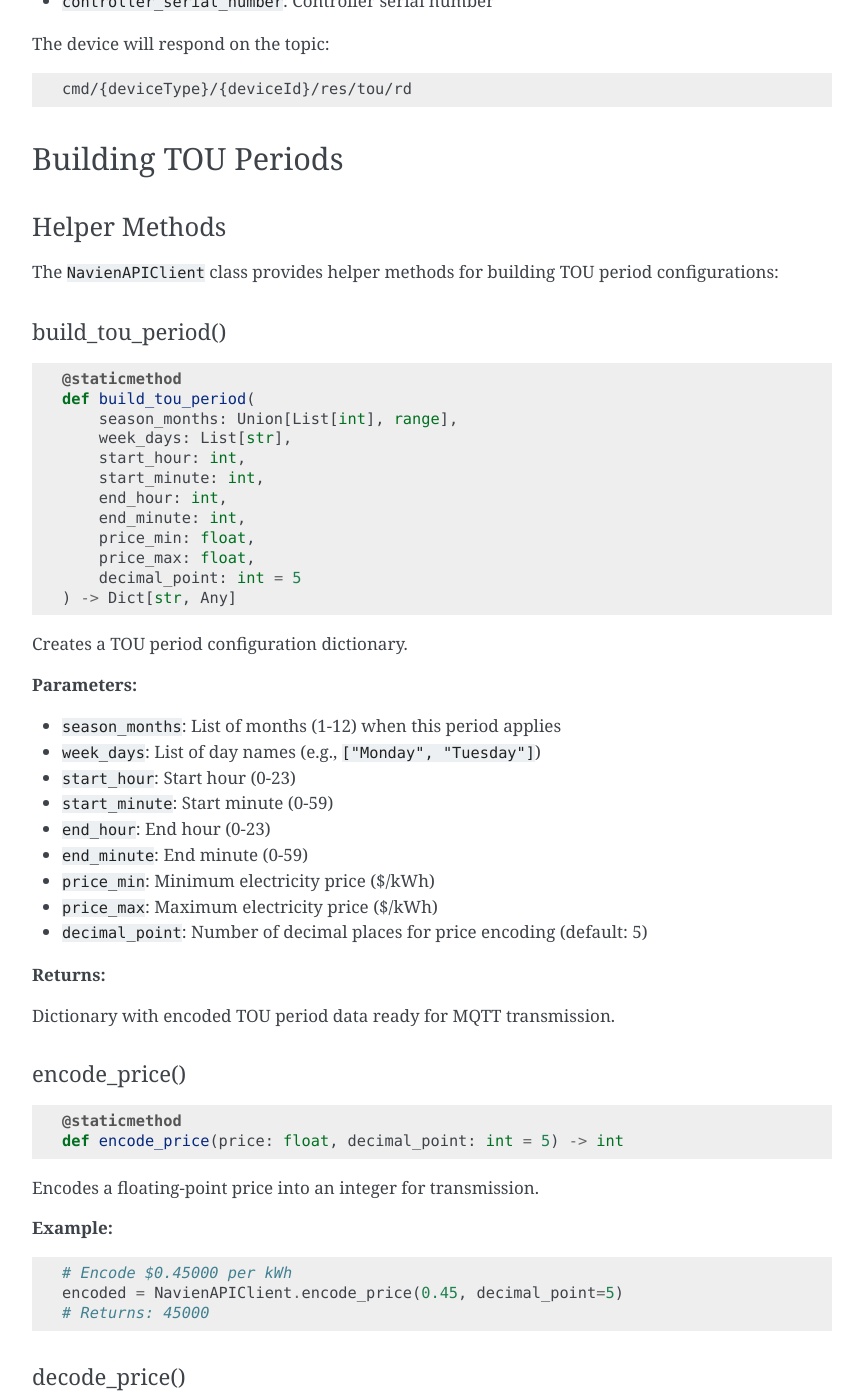
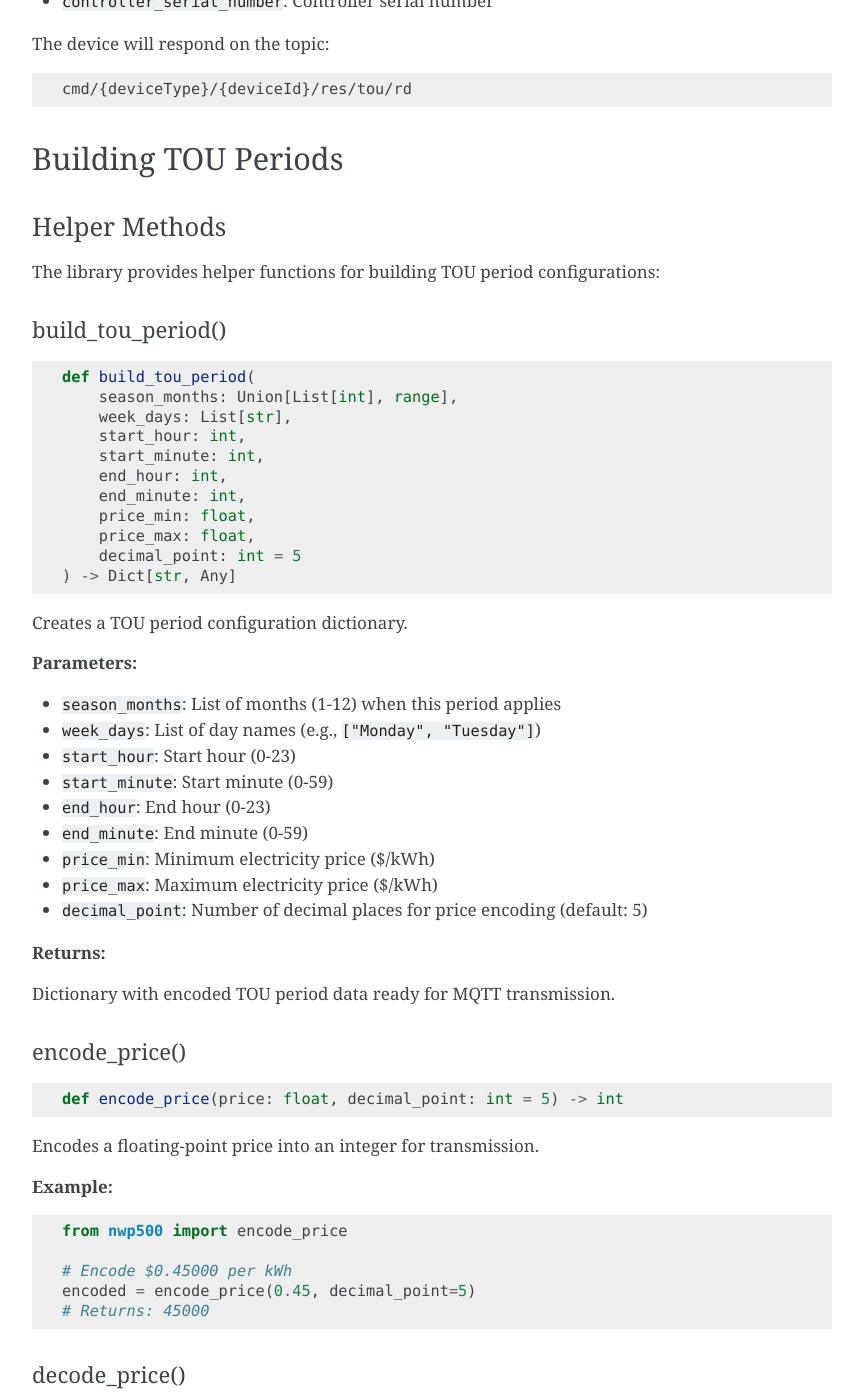
Before and after one commit to eman/nwp500-python, a Sphinx documentation site: the page built from docs/guides/time_of_use.rst, in a window 1280 px wide and 1400 px high, scrolled down 5008 px. Shown: the whole window, without its empty margins (338-1201 px from the left). Built offline with Sphinx 7.4.7, drawn with Linux system fonts in a browser that asks for light colours; some of the changed text lies outside the part shown.

Commit message:
Remove backward compatibility aliases and update to use standalone functions
- Remove CMD_* backward compatibility aliases from constants.py
- Remove cli.py backward compatibility wrapper module
- Update setup.cfg entry point to use nwp500.cli.__main__:run directly
- Update all examples to use CommandCode enum instead of CMD_* aliases
- Update examples to use standalone functions (build_tou_period, encode_price,
  decode_price, encode_week_bitfield, decode_week_bitfield) instead of
  NavienAPIClient.* static methods
- Update documentation to reference standalone functions
- Fix deprecated method name (set_dhw_operation_setting -> set_dhw_mode)
- Remove broken relative links from README.rst
- Add Read the Docs and GitHub links to README.rst header

This is a maintenance release cleanup removing deprecated backward
compatibility layers that are no longer needed.

```diff
--- a/docs/guides/reservations.rst
+++ b/docs/guides/reservations.rst
@@ -299,6 +299,7 @@ Request the current reservation schedule from the device:
 
    import asyncio
    from typing import Any
+   from nwp500 import decode_week_bitfield
 
    async def read_schedule():
        async with NavienAuthClient(email, password) as auth:
@@ -327,7 +328,7 @@ Request the current reservation schedule from the device:
                print(f"Number of entries: {len(entries)}")
 
                for idx, entry in enumerate(entries, 1):
-                   days = NavienAPIClient.decode_week_bitfield(
+                   days = decode_week_bitfield(
                        entry.get("week", 0)
                    )
                    hour = entry.get("hour", 0)
@@ -633,7 +634,7 @@ Full working example with error handling and response monitoring:
                print(f"Active entries: {len(entries)}\n")
 
                for idx, entry in enumerate(entries, 1):
-                   days = NavienAPIClient.decode_week_bitfield(
+                   days = decode_week_bitfield(
                        entry["week"]
                    )
                    print(f"Entry {idx}: {entry['hour']:02d}:"
--- a/docs/guides/time_of_use.rst
+++ b/docs/guides/time_of_use.rst
@@ -288,14 +288,13 @@ Building TOU Periods
 Helper Methods
 ~~~~~~~~~~~~~~
 
-The ``NavienAPIClient`` class provides helper methods for building TOU period configurations:
+The library provides helper functions for building TOU period configurations:
 
 build_tou_period()
 """"""""""""""""""
 
 .. code-block:: python
 
-    @staticmethod
     def build_tou_period(
         season_months: Union[List[int], range],
         week_days: List[str],
@@ -331,7 +330,6 @@ encode_price()
 
 .. code-block:: python
 
-    @staticmethod
     def encode_price(price: float, decimal_point: int = 5) -> int
 
 Encodes a floating-point price into an integer for transmission.
@@ -340,8 +338,10 @@ Encodes a floating-point price into an integer for transmission.
 
 .. code-block:: python
 
+    from nwp500 import encode_price
+
     # Encode $0.45000 per kWh
-    encoded = NavienAPIClient.encode_price(0.45, decimal_point=5)
+    encoded = encode_price(0.45, decimal_point=5)
     # Returns: 45000
 
 decode_price()
@@ -349,7 +349,6 @@ decode_price()
 
 .. code-block:: python
 
-    @staticmethod
     def decode_price(encoded_price: int, decimal_point: int = 5) -> float
 
 Decodes an integer price back to floating-point.
@@ -358,8 +357,10 @@ Decodes an integer price back to floating-point.
 
 .. code-block:: python
 
+    from nwp500 import decode_price
+
     # Decode price from device
-    price = NavienAPIClient.decode_price(45000, decimal_point=5)
+    price = decode_price(45000, decimal_point=5)
     # Returns: 0.45
 
 encode_week_bitfield()
@@ -367,7 +368,6 @@ encode_week_bitfield()
 
 .. code-block:: python
 
-    @staticmethod
     def encode_week_bitfield(day_names: List[str]) -> int
 
 Encodes a list of day names into a bitfield.
@@ -386,8 +386,10 @@ Encodes a list of day names into a bitfield.
 
 .. code-block:: python
 
+    from nwp500 import encode_week_bitfield
+
     # Weekdays only
-    bitfield = NavienAPIClient.encode_week_bitfield([
+    bitfield = encode_week_bitfield([
         "Monday", "Tuesday", "Wednesday", "Thursday", "Friday"
     ])
     # Returns: 0b0111110 = 62
@@ -397,7 +399,6 @@ decode_week_bitfield()
 
 .. code-block:: python
 
-    @staticmethod
     def decode_week_bitfield(bitfield: int) -> List[str]
 
 Decodes a bitfield back into a list of day names.
@@ -406,8 +407,10 @@ Decodes a bitfield back into a list of day names.
 
 .. code-block:: python
 
+    from nwp500 import decode_week_bitfield
+
     # Decode weekday bitfield
-    days = NavienAPIClient.decode_week_bitfield(62)
+    days = decode_week_bitfield(62)
     # Returns: ["Monday", "Tuesday", "Wednesday", "Thursday", "Friday"]
 
 Usage Examples
@@ -446,7 +449,7 @@ Configure two rate periods - off-peak and peak pricing:
             controller_serial = feature.controllerSerialNumber
 
             # Define off-peak period (midnight to 2 PM, weekdays)
-            off_peak = NavienAPIClient.build_tou_period(
+            off_peak = build_tou_period(
                 season_months=range(1, 13),  # All months
                 week_days=["Monday", "Tuesday", "Wednesday", "Thursday", "Friday"],
                 start_hour=0,
@@ -459,7 +462,7 @@ Configure two rate periods - off-peak and peak pricing:
             )
 
             # Define peak period (3 PM to 8 PM, weekdays)
-            peak = NavienAPIClient.build_tou_period(
+            peak = build_tou_period(
                 season_months=range(1, 13),
                 week_days=["Monday", "Tuesday", "Wednesday", "Thursday", "Friday"],
                 start_hour=15,
@@ -502,7 +505,7 @@ Configure different rates for summer and winter:
             # ... get controller_serial (same as Example 1) ...
 
             # Summer off-peak (June-September, all day except 2-8 PM)
-            summer_off_peak = NavienAPIClient.build_tou_period(
+            summer_off_peak = build_tou_period(
                 season_months=[6, 7, 8, 9],
                 week_days=["Monday", "Tuesday", "Wednesday", "Thursday", "Friday"],
                 start_hour=0,
@@ -515,7 +518,7 @@ Configure different rates for summer and winter:
             )
 
             # Summer peak (June-September, 2-8 PM)
-            summer_peak = NavienAPIClient.build_tou_period(
+            summer_peak = build_tou_period(
                 season_months=[6, 7, 8, 9],
                 week_days=["Monday", "Tuesday", "Wednesday", "Thursday", "Friday"],
                 start_hour=14,
@@ -528,7 +531,7 @@ Configure different rates for summer and winter:
             )
 
             # Winter rates (October-May)
-            winter_off_peak = NavienAPIClient.build_tou_period(
+            winter_off_peak = build_tou_period(
                 season_months=[10, 11, 12, 1, 2, 3, 4, 5],
                 week_days=["Monday", "Tuesday", "Wednesday", "Thursday", "Friday"],
                 start_hour=0,
@@ -540,7 +543,7 @@ Configure different rates for summer and winter:
                 decimal_point=5
             )
 
-            winter_peak = NavienAPIClient.build_tou_period(
+            winter_peak = build_tou_period(
                 season_months=[10, 11, 12, 1, 2, 3, 4, 5],
                 week_days=["Monday", "Tuesday", "Wednesday", "Thursday", "Friday"],
                 start_hour=17,
@@ -571,6 +574,8 @@ Query the device for its current TOU configuration:
 
 .. code-block:: python
 
+    from nwp500 import decode_week_bitfield, decode_price
+
     async def check_tou_settings():
         async with NavienAuthClient("user@example.com", "password") as auth_client:
             api_client = NavienAPIClient(auth_client=auth_client)
@@ -593,12 +598,12 @@ Query the device for its current TOU configuration:
                 print(f"Number of periods: {len(periods)}")
 
                 for i, period in enumerate(periods, 1):
-                    days = NavienAPIClient.decode_week_bitfield(period.get("week", 0))
-                    price_min = NavienAPIClient.decode_price(
+                    days = decode_week_bitfield(period.get("week", 0))
+                    price_min = decode_price(
                         period.get("priceMin", 0),
                         period.get("decimalPoint", 0)
                     )
-                    price_max = NavienAPIClient.decode_price(
+                    price_max = decode_price(
                         period.get("priceMax", 0),
                         period.get("decimalPoint", 0)
                     )
@@ -734,7 +739,7 @@ data from the OpenEI API and configuring it on your device:
         # Convert to TOU format
         weekdays = ["Monday", "Tuesday", "Wednesday", "Thursday", "Friday"]
         return [
-            NavienAPIClient.build_tou_period(
+            build_tou_period(
                 season_months=range(1, 13),
                 week_days=weekdays,
                 start_hour=p["start_hour"],
--- a/setup.cfg
+++ b/setup.cfg
@@ -87,7 +87,7 @@ dev =
 #     script_name = nwp500.module:function
 # For example:
 console_scripts =
-     nwp-cli = nwp500.cli:run
+     nwp-cli = nwp500.cli.__main__:run
 # And any other entry points, for example:
 # pyscaffold.cli =
 #     awesome = pyscaffoldext.awesome.extension:AwesomeExtension
```
Also changed, not shown: other parts of docs/guides/time_of_use.rst (+2 -2 lines), README.rst (+9 -24 lines), docs/python_api/constants.rst (+0 -18 lines), 6 other files.
